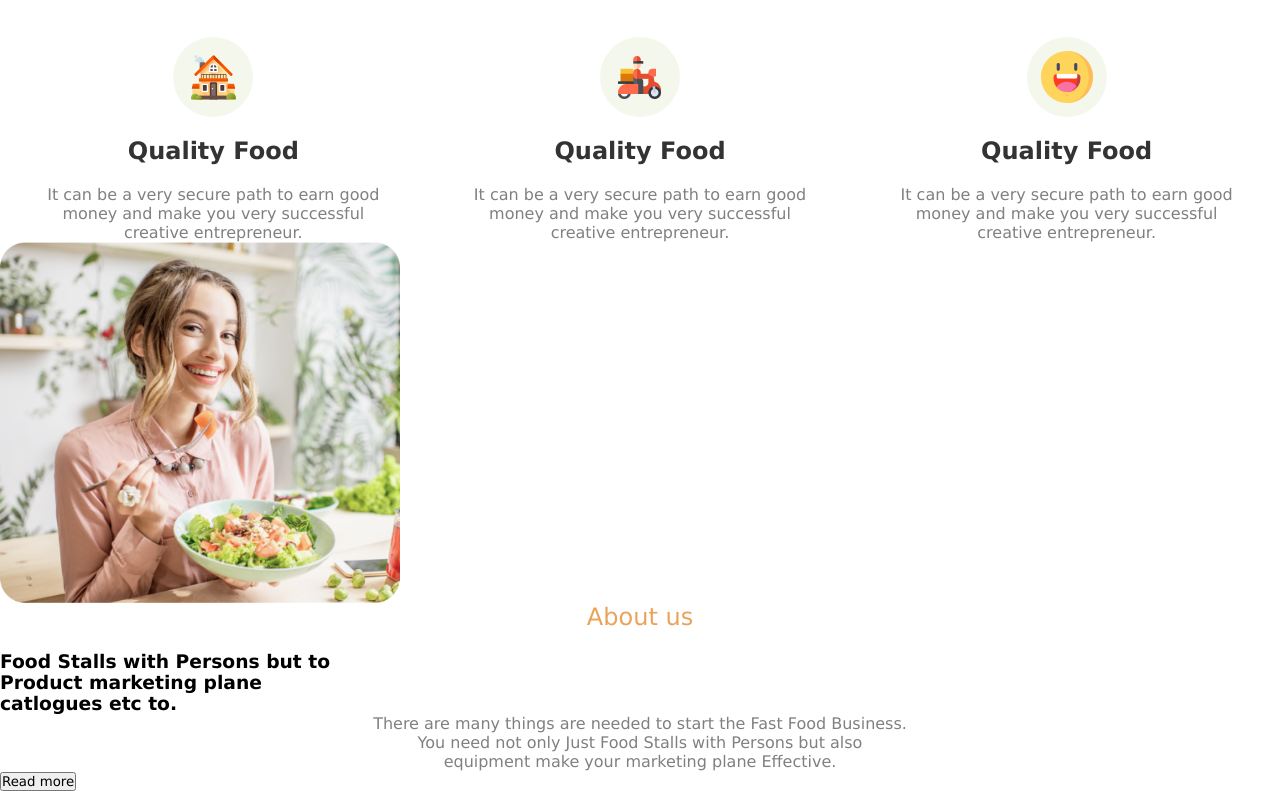
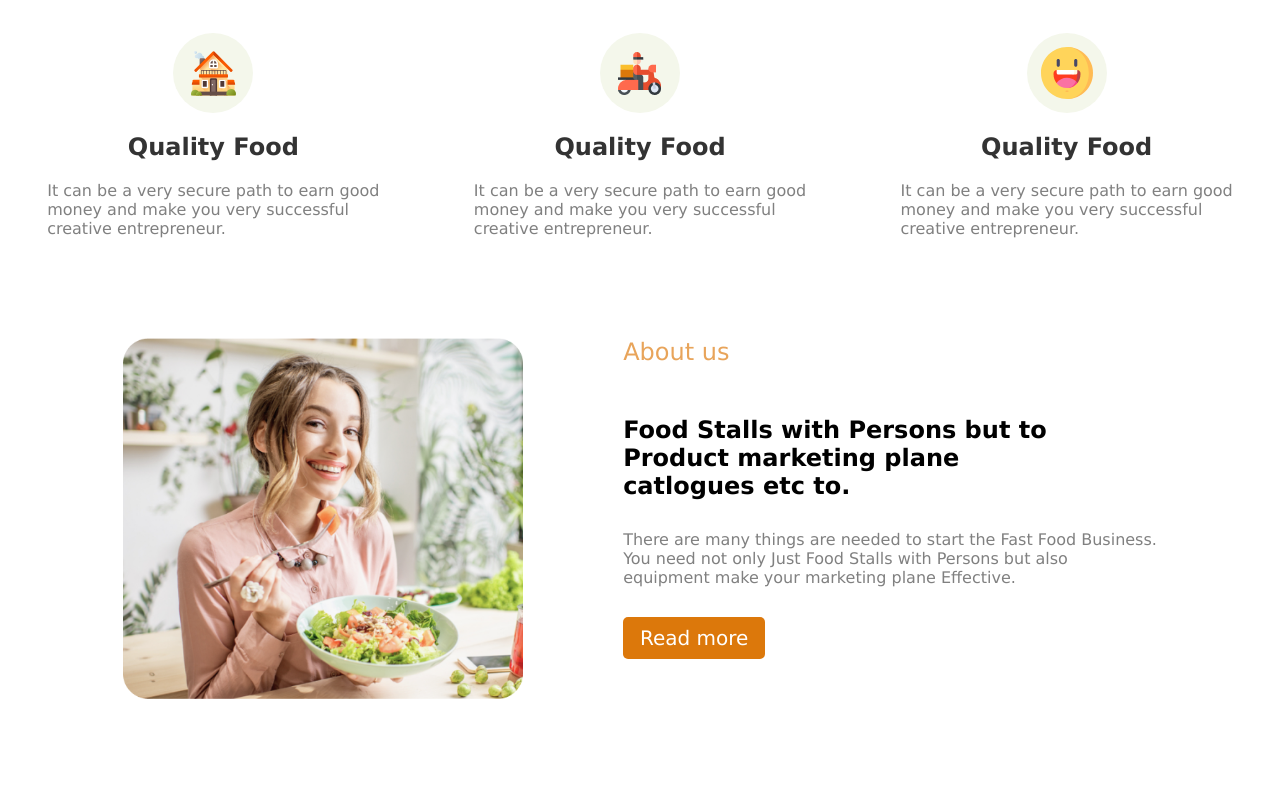
Before and after one commit to bakhriddinoff/Food-web, a plain HTML site: page index.html in a window 1280 px wide. Shown: the part 869-1660 px from the top of the page. After the commit the page ends 1568 px from the top, so only its background shows below. Drawn offline with Linux system fonts and the light colour scheme.

Commit message:
added styles to sec3 and 4

```diff
--- a/style.css
+++ b/style.css
@@ -156,3 +156,36 @@ h1 {
 .img2 {
     width: 400px;
 }
+
+/* SECTION3 */
+.section3 {
+    padding-top: 100px;
+    display: flex;
+    justify-content: center;
+    gap: 100px;
+}
+
+.right-hero {
+    display: flex;
+    flex-direction: column;
+    gap: 30px;
+}
+
+.heading5 {
+    font-size: 24px;
+}
+
+.heading4, .heading5, .text1 {
+    justify-self: start;
+    text-align: start;
+}
+
+.btn4 {
+    width: 142px;
+    height: 42px;
+    background-color: #DC780B;
+    color: white;
+    font-size: 20px;
+    border: transparent;
+    border-radius: 5px;
+}
```
